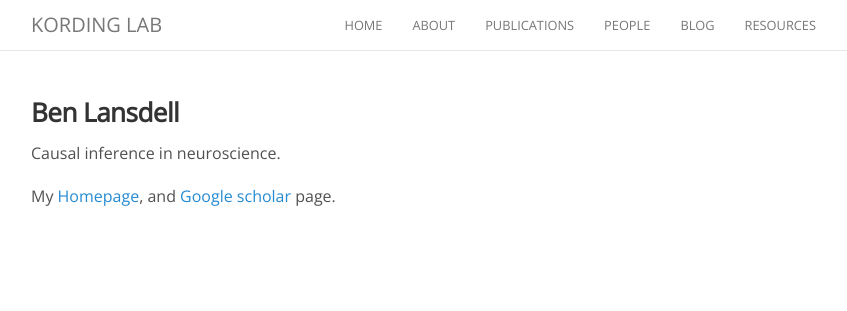
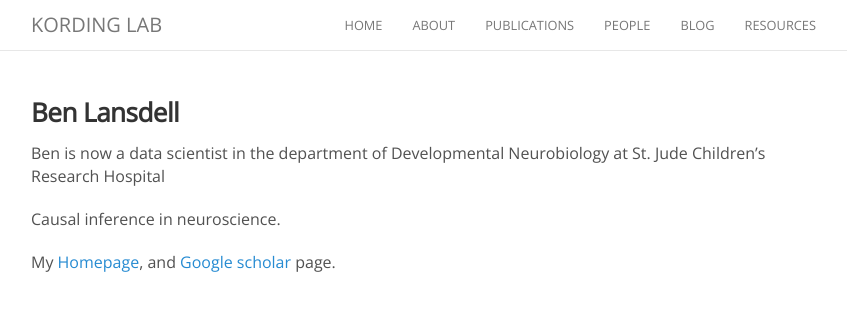
Before and after one commit to KordingLab/KordingLab.github.io, a Jekyll site: the page built from _people/ben_lansdell.md, in a window 1280 px wide. Shown: the top 311 px of the page, without its empty margins (224-1071 px from the left). Built offline with Jekyll 4.4.1, drawn with Linux system fonts in a browser that asks for light colours; nearby versions of some CDN libraries; comment, search, counter and statistics services are not loaded.

Commit message:
Update ben_lansdell.md

```diff
--- a/_people/ben_lansdell.md
+++ b/_people/ben_lansdell.md
@@ -1,11 +1,14 @@
 ---
 name: Ben Lansdell
-position: postdoc
+title: Ben Lansdell - Data Scientist at St. Jude Children's Research Hospital
+position: alumni
 avatar: lansdell.jpg
 twitter:
 joined: 2017
 ---
 
+Ben is now a data scientist in the department of Developmental Neurobiology at St. Jude Children's Research Hospital
+
 Causal inference in neuroscience.
 
 My [Homepage](http://benlansdell.github.io/), and [Google scholar](https://scholar.google.com/citations?user=vM_KsrQAAAAJ&hl=en) page.
```
